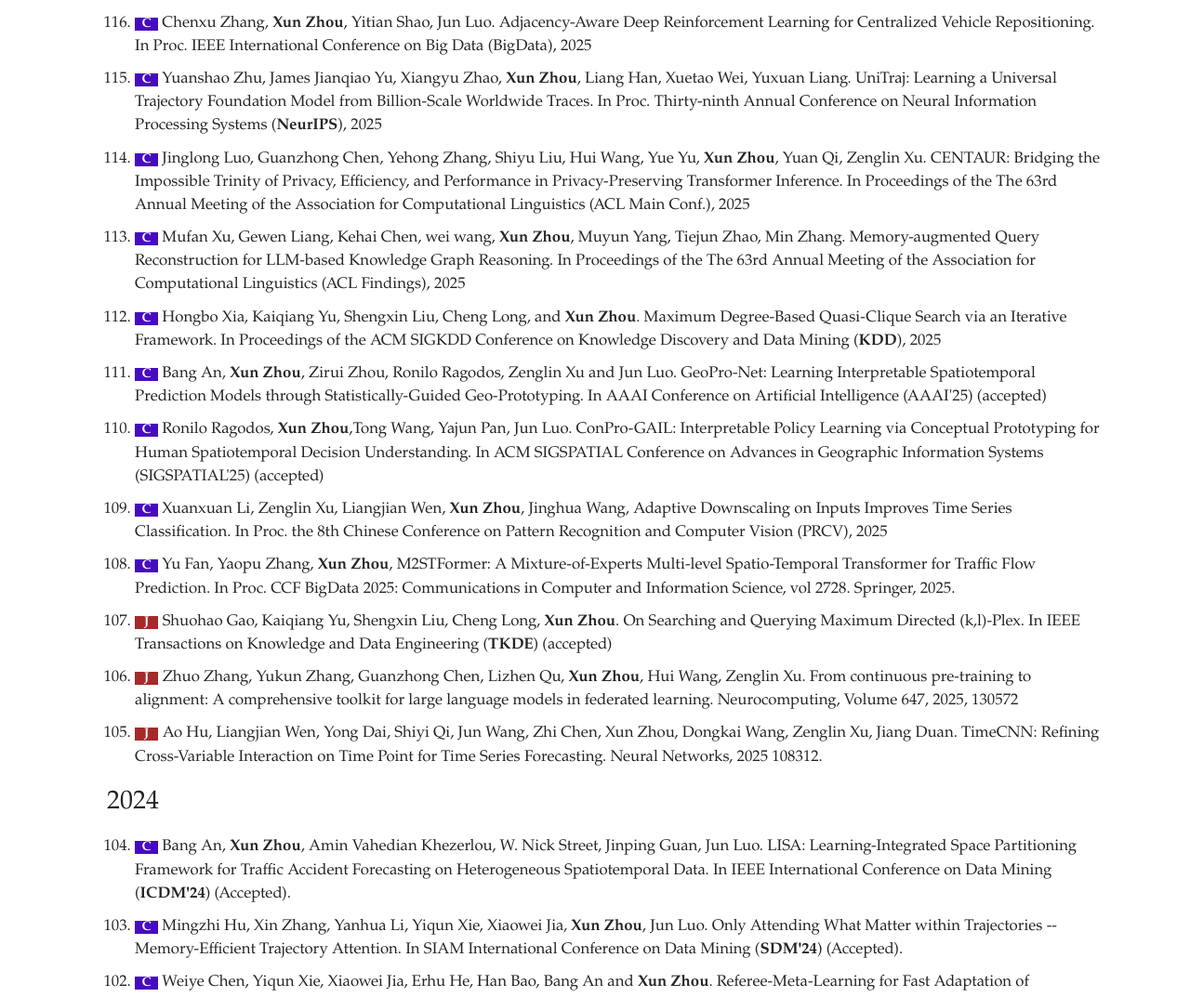
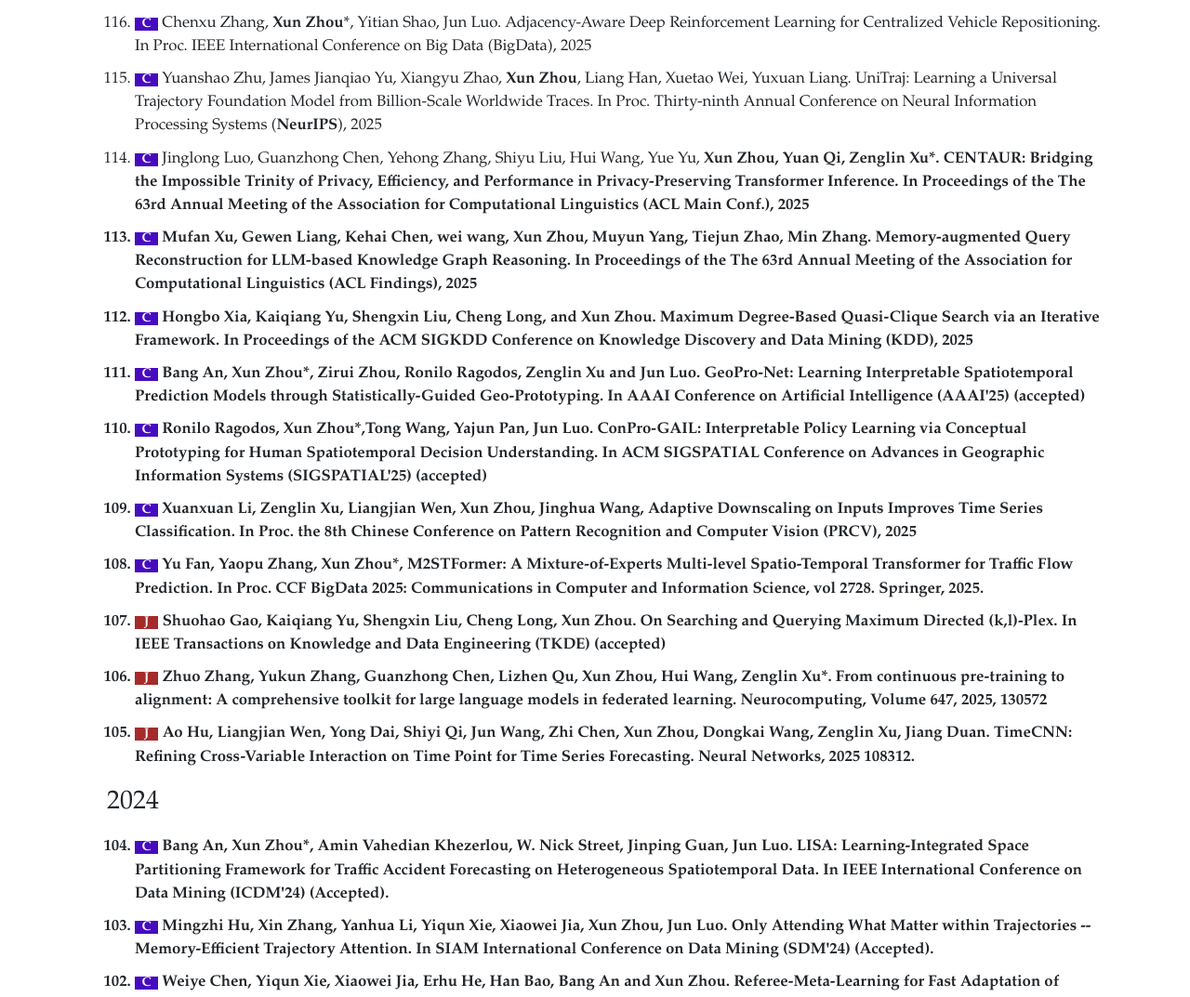
Before and after one commit to xunzhou2023/xunzhou2023.github.io, a plain HTML site: page publications.html in a window 1280 px wide. Shown: the part 1727-2800 px from the top of the page at 93% size. Drawn offline with nearby package versions, Linux system fonts and the light colour scheme.

Commit message:
Update publications.html

```diff
--- a/publications.html
+++ b/publications.html
@@ -157,11 +157,11 @@
   <ol reversed>
 
   <h3 style="margin-left:-30px;margin-top: 20px">2027</h3>
-  <li style="padding-top: 10px"><span class="cf"><b>C</b></span> Xinyue Wang, Kai Yang, Yajun Pan, <b>Xun Zhou</b>, DecField: Learning Disentangled Electrostatic Fields for Human Spatiotemporal Decision-Making Prediction. In Proc. ACM SIGKDD Conference on Knowledge Discovery and Data Mining (<b>KDD</b>), 2027. (Accepted).
+  <li style="padding-top: 10px"><span class="cf"><b>C</b></span> Xinyue Wang, Kai Yang, Yajun Pan, <b>Xun Zhou</b>*, DecField: Learning Disentangled Electrostatic Fields for Human Spatiotemporal Decision-Making Prediction. In Proc. ACM SIGKDD Conference on Knowledge Discovery and Data Mining (<b>KDD</b>), 2027. (Accepted).
   <li style="padding-top: 10px"><span class="cf"><b>C</b></span> Lexi Bai, Xiaopeng Zeng, <b>Xun Zhou</b>, Yuanshao Zhu, and James Jianqiao Yu. Category-Anchored Large Language Models for Next POI Recommendation. In Proc. IEEE International Conference on Data Engineering (<b>ICDE</b>), Copenhagen, Denmark, May 2027 (Accepted).
 
   <h3 style="margin-left:-30px;margin-top: 20px">2026</h3>
-  <li style="padding-top: 10px"><span class="cf"><b>C</b></span> Zhen Tao, <b>Xun Zhou</b>*, Xuhui Chen, Ziyue Qiao, Qingqiang Sun. HARP: Training-Free Dual-Profile Agentic Communication for LLM-Based Recommendation. In Proc. 40th Neural Information Processing Systems (<b>NeurIPS'26</b>) (Accepted).
+  <li style="padding-top: 10px"><span class="cf"><b>C</b></span> Zhen Tao, <b>Xun Zhou</b>*, Xuhui Chen, Ziyue Qiao, Qingqiang Sun*. HARP: Training-Free Dual-Profile Agentic Communication for LLM-Based Recommendation. In Proc. 40th Neural Information Processing Systems (<b>NeurIPS'26</b>) (Accepted).
   <li style="padding-top: 10px"><span class="cf"><b>C</b></span> Chao Wang, Zhiquan Lao, Xinwei Fang, Yuanshao Zhu, <b>Xun Zhou</b>, James Jianqiao Yu. XTraj: A Coarse-to-Fine Autoregressive Framework for Transferable Trajectory Generation. In Proc. 40th Neural Information Processing Systems (<b>NeurIPS'26</b>) (Accepted).
   <li style="padding-top: 10px"><span class="cf"><b>C</b></span> Ruopu Li, Yong Chu, Kai Yang, James Jianqiao Yu, Lixia Wu, <b>Xun Zhou</b>*. SHAPE: Spatial Hyperbolic-Embedding Augmented Pretraining for Estimated Time of Arrival on Obfuscated Trajectories. In Proc. IEEE International Conference on Data Mining (<b>ICDM</b>), 2026.</li>
   <li style="padding-top: 10px"><span class="cf"><b>C</b></span> Kai Yang, <b>Xun Zhou</b>*. RoPOI: Robust POI Recommendation based on Modality Disentanglement and Missing Representation Generation. In Proc. ACM International Conference on Multimedia (<b>ACM MM</b>), 2026.</li>
@@ -173,7 +173,7 @@
   <li style="padding-top: 10px"><span class="cf"><b>C</b></span> Yinyu Liu, Kaiqiang Yu, Shengxin Liu, Cheng Long, <b>Xun Zhou</b>.  Querying Cohesive Subgraphs in Temporal Graphs. In ACM SIGMOD International Conference on Management of Data (<b>SIGMOD</b>), 2026.</li>
   <li style="padding-top: 10px"><span class="cf"><b>C</b></span> Yinghao Wu, shuhong hou, Haowen Zheng, Yichen Li, Weiyi Lu, <b>Xun Zhou</b>, Yitian Shao. TranTac: Leveraging Transient Tactile Signals for Contact-Rich Robotic Manipulation. In IEEE International Conference on Robotics and Automation (ICRA), 2026.</li>
   <li style="padding-top: 10px"><span class="cf"><b>C</b></span> Yong Chu, <b>Xun Zhou</b>*.  Zenglin Xu, Hui Wang, Yue Yu. Map as a Prompt: Learning Multi-Modal Spatial-Signal Foundation Models for Cross-scenario Wireless Localization. In International Conference on Learning Representations (<b>ICLR</b>), 2026.</li>
-  <li style="padding-top: 10px"><span class="cf"><b>C</b></span> Jinglong Luo, Zhuo Zhang, Yehong Zhang, Shiyu Liu, Ye Dong, Hui Wang, Yue Yu, <b>Xun Zhou</b>, Zenglin Xu. SecP-Tuning: Efficient Privacy-Preserving Prompt Tuning for Large Language Models via MPC. In International Conference on Learning Representations (<b>ICLR</b>), 2026.</li>
+  <li style="padding-top: 10px"><span class="cf"><b>C</b></span> Jinglong Luo, Zhuo Zhang, Yehong Zhang, Shiyu Liu, Ye Dong, Hui Wang, Yue Yu, <b>Xun Zhou</b>*, Zenglin Xu**. SecP-Tuning: Efficient Privacy-Preserving Prompt Tuning for Large Language Models via MPC. In International Conference on Learning Representations (<b>ICLR</b>), 2026.</li>
   <li style="padding-top: 10px"><span class="cf"><b>C</b></span> Rui Huang, Dian Meng, <b>Xun Zhou</b>*, Sikun Yang*. Sparse Poisson Gamma Belief Networks for High-Dimensional Sparse Count Data, AAAI 2026</li>
   <li style="padding-top: 10px"><span class="jn"><b>J</b></span> Jiaze Wang, Jiayi Tian, <b>Xun Zhou</b>*, Wenzhe Zhao, Tian Xia, Pengju Ren. DSTA4D: Content-Aware Adaptive Decoupling for 4D Point Cloud Video Understanding. Pattern Recognition, 2026 (accepted).</li>
   <li style="padding-top: 10px"><span class="jn"><b>J</b></span> Yukai Sun, Shuohao Gao, Kaiqiang Yu, Shengxin Liu, Cheng Long, <b>Xun Zhou</b>, Raymond Chi-Wing Wong. Efficient Maximal Directed Plex Enumeration with Worst-Case Time Guarantee. IEEE Transactions on Knowledge and Data Engineering (<b>TKDE</b>).</li>
@@ -184,21 +184,21 @@
 
   <h3 style="margin-left:-30px;margin-top: 20px">2025</h3>
 
-  <li style="padding-top: 10px"><span class="cf"><b>C</b></span> Chenxu Zhang, <b>Xun Zhou</b>, Yitian Shao, Jun Luo. Adjacency-Aware Deep Reinforcement Learning for Centralized Vehicle Repositioning. In Proc. IEEE International Conference on Big Data (BigData), 2025</li>
+  <li style="padding-top: 10px"><span class="cf"><b>C</b></span> Chenxu Zhang, <b>Xun Zhou</b>*, Yitian Shao, Jun Luo. Adjacency-Aware Deep Reinforcement Learning for Centralized Vehicle Repositioning. In Proc. IEEE International Conference on Big Data (BigData), 2025</li>
   <li style="padding-top: 10px"><span class="cf"><b>C</b></span> Yuanshao Zhu, James Jianqiao Yu, Xiangyu Zhao, <b>Xun Zhou</b>, Liang Han, Xuetao Wei, Yuxuan Liang. UniTraj: Learning a Universal Trajectory Foundation Model from Billion-Scale Worldwide Traces. In Proc. Thirty-ninth Annual Conference on Neural Information Processing Systems (<b>NeurIPS</b>), 2025</li>
-  <li style="padding-top: 10px"><span class="cf"><b>C</b></span> Jinglong Luo, Guanzhong Chen, Yehong Zhang, Shiyu Liu, Hui Wang, Yue Yu, <b>Xun Zhou</b>, Yuan Qi, Zenglin Xu. CENTAUR: Bridging the Impossible Trinity of Privacy, Efficiency, and Performance in Privacy-Preserving Transformer Inference. In Proceedings of the The 63rd Annual Meeting of the Association for Computational Linguistics (ACL Main Conf.), 2025</li>
+  <li style="padding-top: 10px"><span class="cf"><b>C</b></span> Jinglong Luo, Guanzhong Chen, Yehong Zhang, Shiyu Liu, Hui Wang, Yue Yu, <b>Xun Zhou</b*>, Yuan Qi, Zenglin Xu*. CENTAUR: Bridging the Impossible Trinity of Privacy, Efficiency, and Performance in Privacy-Preserving Transformer Inference. In Proceedings of the The 63rd Annual Meeting of the Association for Computational Linguistics (ACL Main Conf.), 2025</li>
   <li style="padding-top: 10px"><span class="cf"><b>C</b></span> Mufan Xu, Gewen Liang, Kehai Chen, wei wang, <b>Xun Zhou</b>, Muyun Yang, Tiejun Zhao, Min Zhang. Memory-augmented Query Reconstruction for LLM-based Knowledge Graph Reasoning. In Proceedings of the The 63rd Annual Meeting of the Association for Computational Linguistics (ACL Findings), 2025</li>
   <li style="padding-top: 10px"><span class="cf"><b>C</b></span> Hongbo Xia, Kaiqiang Yu, Shengxin Liu, Cheng Long, and <b>Xun Zhou</b>. Maximum Degree-Based Quasi-Clique Search via an Iterative Framework. In Proceedings of the ACM SIGKDD Conference on Knowledge Discovery and Data Mining (<b>KDD</b>), 2025</li>
-  <li style="padding-top: 10px"><span class="cf"><b>C</b></span> Bang An, <b>Xun Zhou</b>, Zirui Zhou, Ronilo Ragodos, Zenglin Xu and Jun Luo. GeoPro-Net: Learning Interpretable Spatiotemporal Prediction Models through Statistically-Guided Geo-Prototyping. In AAAI Conference on Artificial Intelligence (AAAI'25) (accepted) </li>
-  <li style="padding-top: 10px"><span class="cf"><b>C</b></span> Ronilo Ragodos, <b>Xun Zhou</b>,Tong Wang, Yajun Pan, Jun Luo. ConPro-GAIL: Interpretable Policy Learning via Conceptual Prototyping for Human Spatiotemporal Decision Understanding. In ACM SIGSPATIAL Conference on Advances in Geographic Information Systems (SIGSPATIAL'25) (accepted) </li>
+  <li style="padding-top: 10px"><span class="cf"><b>C</b></span> Bang An, <b>Xun Zhou</b>*, Zirui Zhou, Ronilo Ragodos, Zenglin Xu and Jun Luo. GeoPro-Net: Learning Interpretable Spatiotemporal Prediction Models through Statistically-Guided Geo-Prototyping. In AAAI Conference on Artificial Intelligence (AAAI'25) (accepted) </li>
+  <li style="padding-top: 10px"><span class="cf"><b>C</b></span> Ronilo Ragodos, <b>Xun Zhou</b>*,Tong Wang, Yajun Pan, Jun Luo. ConPro-GAIL: Interpretable Policy Learning via Conceptual Prototyping for Human Spatiotemporal Decision Understanding. In ACM SIGSPATIAL Conference on Advances in Geographic Information Systems (SIGSPATIAL'25) (accepted) </li>
   <li style="padding-top: 10px"><span class="cf"><b>C</b></span> Xuanxuan Li, Zenglin Xu, Liangjian Wen, <b>Xun Zhou</b>, Jinghua Wang, Adaptive  Downscaling on Inputs Improves Time Series Classification. In Proc. the 8th Chinese Conference on Pattern Recognition and Computer Vision (PRCV), 2025 </li>
-  <li style="padding-top: 10px"><span class="cf"><b>C</b></span> Yu Fan, Yaopu Zhang, <b>Xun Zhou</b>, M2STFormer: A Mixture-of-Experts Multi-level Spatio-Temporal Transformer for Traffic Flow Prediction. In Proc. CCF BigData 2025: Communications in Computer and Information Science, vol 2728. Springer, 2025. </li>
+  <li style="padding-top: 10px"><span class="cf"><b>C</b></span> Yu Fan, Yaopu Zhang, <b>Xun Zhou</b>*, M2STFormer: A Mixture-of-Experts Multi-level Spatio-Temporal Transformer for Traffic Flow Prediction. In Proc. CCF BigData 2025: Communications in Computer and Information Science, vol 2728. Springer, 2025. </li>
   <li style="padding-top: 10px"><span class="jn"><b>J</b></span> Shuohao Gao, Kaiqiang Yu, Shengxin Liu, Cheng Long, <b>Xun Zhou</b>. On Searching and Querying Maximum Directed (k,l)-Plex. In IEEE Transactions on Knowledge and Data Engineering (<b>TKDE</b>) (accepted) </li>
-  <li style="padding-top: 10px"><span class="jn"><b>J</b></span> Zhuo Zhang, Yukun Zhang, Guanzhong Chen, Lizhen Qu, <b>Xun Zhou</b>, Hui Wang, Zenglin Xu. From continuous pre-training to alignment: A comprehensive toolkit for large language models in federated learning. Neurocomputing, Volume 647, 2025, 130572 </li>
+  <li style="padding-top: 10px"><span class="jn"><b>J</b></span> Zhuo Zhang, Yukun Zhang, Guanzhong Chen, Lizhen Qu, <b>Xun Zhou</b*>, Hui Wang, Zenglin Xu*. From continuous pre-training to alignment: A comprehensive toolkit for large language models in federated learning. Neurocomputing, Volume 647, 2025, 130572 </li>
   <li style="padding-top: 10px"><span class="jn"><b>J</b></span> Ao Hu, Liangjian Wen, Yong Dai, Shiyi Qi, Jun Wang, Zhi Chen, Xun Zhou, Dongkai Wang, Zenglin Xu, Jiang Duan. TimeCNN: Refining Cross-Variable Interaction on Time Point for Time Series Forecasting. Neural Networks, 2025 108312.</li>
 
   <h3 style="margin-left:-30px;margin-top: 20px">2024</h3>
-  <li style="padding-top: 10px"><span class="cf"><b>C</b></span> Bang An, <b>Xun Zhou</b>, Amin Vahedian Khezerlou, W. Nick Street, Jinping Guan, Jun Luo. LISA: Learning-Integrated Space Partitioning Framework for Traffic Accident Forecasting on Heterogeneous Spatiotemporal Data. In IEEE International Conference on Data Mining (<b>ICDM'24</b>) (Accepted).
+  <li style="padding-top: 10px"><span class="cf"><b>C</b></span> Bang An, <b>Xun Zhou</b>*, Amin Vahedian Khezerlou, W. Nick Street, Jinping Guan, Jun Luo. LISA: Learning-Integrated Space Partitioning Framework for Traffic Accident Forecasting on Heterogeneous Spatiotemporal Data. In IEEE International Conference on Data Mining (<b>ICDM'24</b>) (Accepted).
   <li style="padding-top: 10px"><span class="cf"><b>C</b></span> Mingzhi Hu, Xin Zhang, Yanhua Li, Yiqun Xie, Xiaowei Jia, <b>Xun Zhou</b>, Jun Luo. Only Attending What Matter within Trajectories -- Memory-Efficient Trajectory Attention. In SIAM International Conference on Data Mining (<b>SDM'24</b>) (Accepted).
   <li style="padding-top: 10px"><span class="cf"><b>C</b></span> Weiye Chen, Yiqun Xie, Xiaowei Jia, Erhu He, Han Bao, Bang An and <b>Xun Zhou</b>. Referee-Meta-Learning for Fast Adaptation of Locational Fairness. AAAI Conference on Artificial Intelligence (<b>AAAI'24</b>). Vancouver, Canada, 2024 (Accepted).
   <li style="padding-top: 10px"><span class="jn"><b>J</b></span> Yingxue Zhang, Yanhua Li, <b>Xun Zhou</b>, Zhenming Liu, and Jun Luo. C<sup>3</sup>-GAN+: Complex-Condition-Controlled Generative Adversarial Networks with Enhanced Embedding. In ACM Transactions on Knowledge Discovery from Data (TKDD) (accepted) </li>
```
